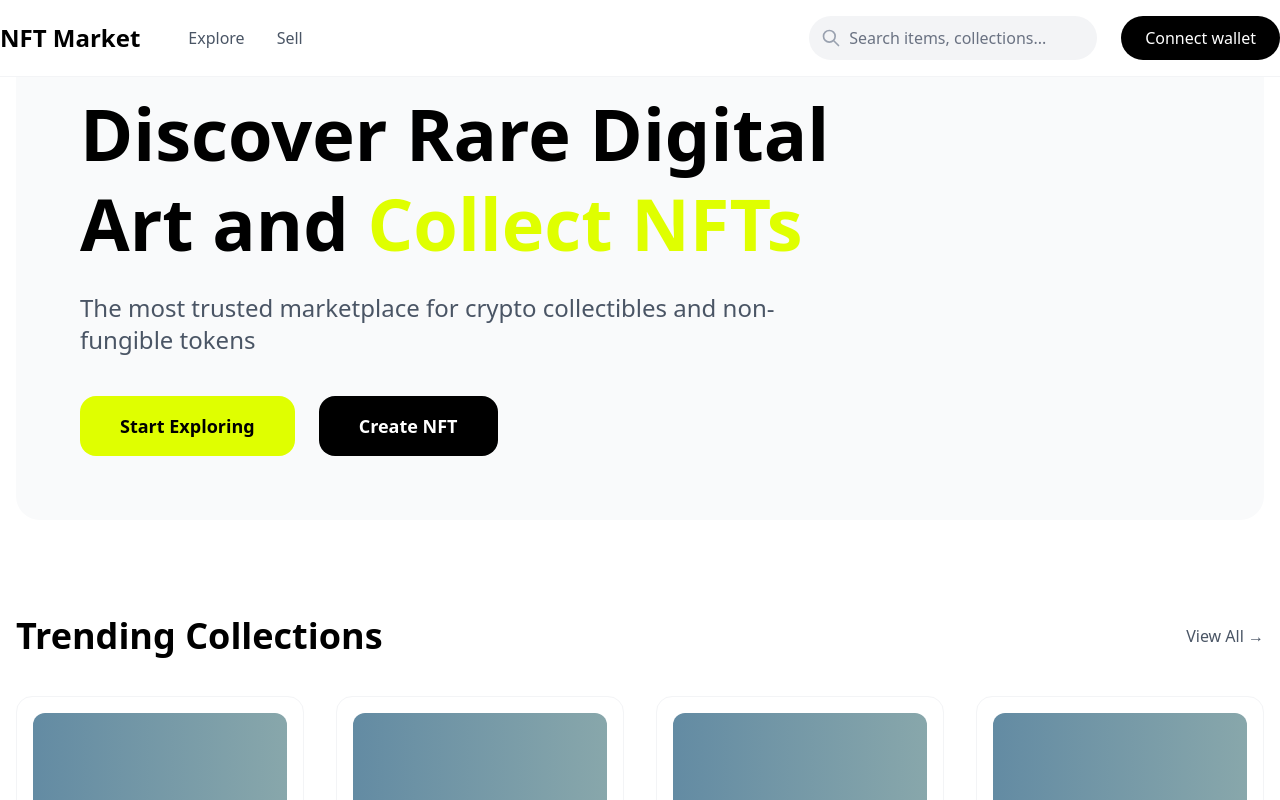
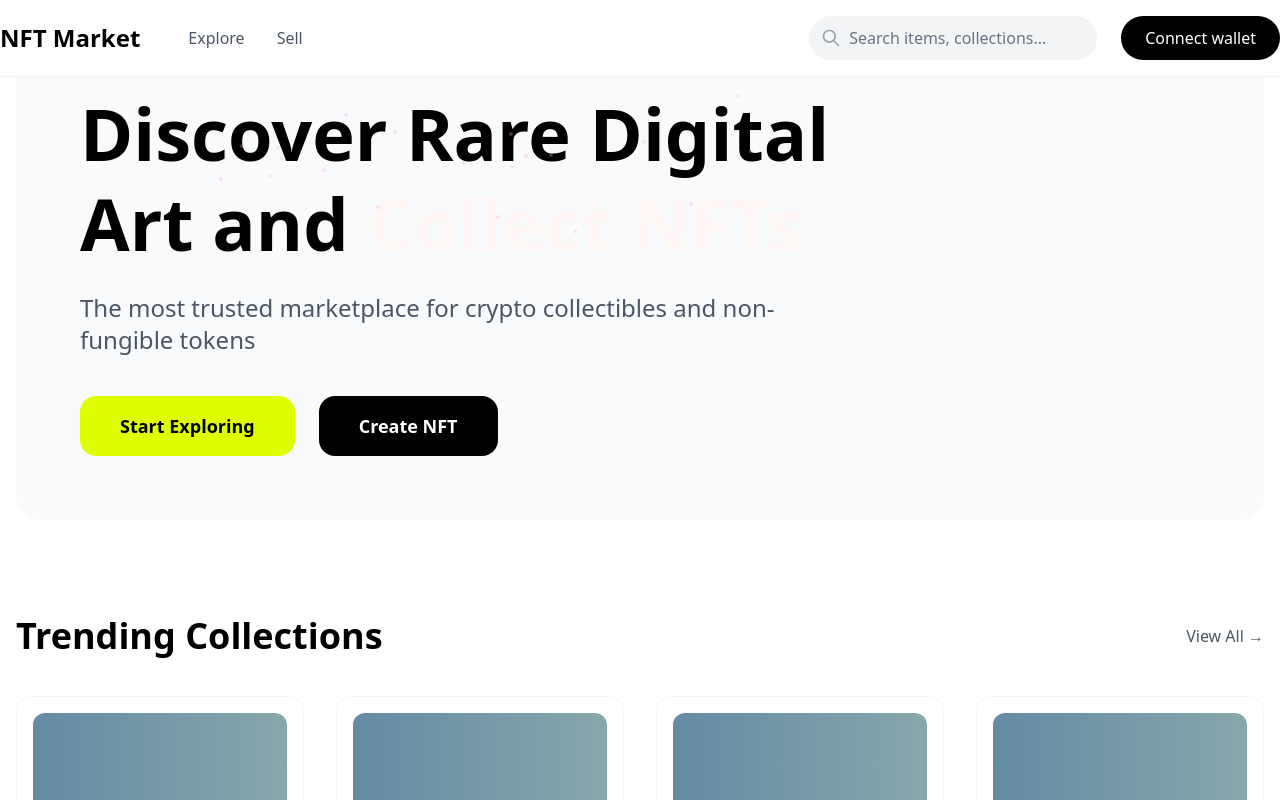
Before and after one commit to gala1234/nft-market-place, a Next.js app: page / in a window 1280 px wide. Shown: the top 800 px of the page. Built offline with nearby package versions, Linux system fonts and the light colour scheme.

Commit message:
adding framer motion

```diff
--- a/package.json
+++ b/package.json
@@ -10,6 +10,7 @@
   },
   "dependencies": {
     "@tailwindcss/postcss": "^4.0.7",
+    "framer-motion": "^12.4.4",
     "next": "15.1.7",
     "react": "^19.0.0",
     "react-dom": "^19.0.0"
--- a/src/app/globals.css
+++ b/src/app/globals.css
@@ -10,6 +10,7 @@
   --yellow-fluor: #dfff00;
   --yellow-fluor-lighter: #ffff33;
   --yellow-fluor-darker: #adff2f;
+  --pink: #ffe5e5;
 
   /* Theme Variables */
   --text-primary: var(--tuatara);
@@ -39,6 +40,19 @@
 
   --gradient-primary: linear-gradient(90deg, var(--hoki), var(--cascade));
   --gradient-secondary: linear-gradient(90deg, var(--tuatara), var(--hoki));
+}
+
+.text.primary {
+  color: var(--text-primary);
+}
+
+.link {
+  @apply transition-colors duration-200;
+  color: var(--bg-primary);
+}
+
+.link:hover {
+  color: var(--yellow-fluor);
 }
 
 /* Utility Classes */
--- a/src/components/Hero.tsx
+++ b/src/components/Hero.tsx
@@ -1,14 +1,79 @@
-import React from 'react';
+"use client";
+
+import React, { useState, useEffect } from "react";
+import { motion } from "framer-motion";
+
+interface Particle {
+  initialX: number;
+  initialY: number;
+  targetX: number;
+  targetY: number;
+  duration: number;
+}
 
 export const Hero = () => {
+  const [particles, setParticles] = useState<Particle[]>([]);
+
+  useEffect(() => {
+    const newParticles = [...Array(20)].map(() => ({
+      initialX: Math.random() * 100,
+      initialY: Math.random() * 100,
+      targetX: Math.random() * 100,
+      targetY: Math.random() * 100,
+      duration: Math.random() * 10 + 10,
+    }));
+    setParticles(newParticles);
+  }, []);
+
+  const glowVariants = {
+    initial: { color: "#FFE5E5" },
+    animate: {
+      color: ["#FFE5E5", "#FFFFFF", "#FFE5E5"],
+      transition: {
+        duration: 2.5,
+        repeat: Infinity,
+        ease: "easeInOut",
+      },
+    },
+  };
+
   return (
     <section className="mb-24">
       <div className="relative rounded-3xl overflow-hidden bg-gray-50 dark:bg-gray-900 p-12 md:p-16">
         <div className="relative z-10 max-w-3xl">
-          <h1 className="text-5xl md:text-7xl font-bold mb-6 text-black dark:text-white leading-tight">
-            Discover Rare Digital Art and{" "}
-            <span className="highlight-text">Collect NFTs</span>
-          </h1>
+          <div className="relative">
+            {particles.map((particle, index) => (
+              <motion.div
+                key={index}
+                className="absolute w-1 h-1 bg-pink-300/30 rounded-full"
+                initial={{
+                  left: `${particle.initialX}%`,
+                  top: `${particle.initialY}%`,
+                }}
+                animate={{
+                  left: `${particle.targetX}%`,
+                  top: `${particle.targetY}%`,
+                }}
+                transition={{
+                  duration: particle.duration,
+                  repeat: Infinity,
+                  repeatType: "reverse",
+                  ease: "easeInOut",
+                }}
+              />
+            ))}
+            <h1 className="text-5xl md:text-7xl font-bold mb-6 text-black dark:text-white leading-tight">
+              Discover Rare Digital Art and{" "}
+              <motion.span
+                variants={glowVariants}
+                initial="initial"
+                animate="animate"
+                className="text-yellow-500"
+              >
+                Collect NFTs
+              </motion.span>
+            </h1>
+          </div>
           <p className="text-xl md:text-2xl text-gray-600 dark:text-gray-300 mb-10">
             The most trusted marketplace for crypto collectibles and
             non-fungible tokens
--- a/src/components/buttons/Button.tsx
+++ b/src/components/buttons/ButtonSmall.tsx
@@ -8,7 +8,7 @@ interface ButtonProps {
   disabled?: boolean;
 }
 
-export const Button: React.FC<ButtonProps> = ({
+export const ButtonSmall: React.FC<ButtonProps> = ({
   children,
   onClick,
   className = "",
@@ -20,7 +20,7 @@ export const Button: React.FC<ButtonProps> = ({
       type={type}
       onClick={onClick}
       disabled={disabled}
-      className={`px-6 py-2.5 bg-black dark:bg-white text-white dark:text-black rounded-full font-medium hover:opacity-90 transition-opacity disabled:opacity-50 disabled:cursor-not-allowed ${className}`}
+      className={`px-6 py-2.5 bg-black dark:bg-white link rounded-full font-medium hover:opacity-90 transition-opacity disabled:opacity-50 disabled:cursor-not-allowed ${className}`}
     >
       {children}
     </button>
--- a/src/components/navigation/DesktopNavigation.tsx
+++ b/src/components/navigation/DesktopNavigation.tsx
@@ -1,7 +1,7 @@
 import React from "react";
 import { navigationLinks } from "./constants";
 import { SearchBar } from "../SearchBar";
-import { Button } from "../buttons/Button";
+import { ButtonSmall } from "../buttons/ButtonSmall";
 
 export const DesktopNavigation = () => {
   return (
@@ -24,9 +24,9 @@ export const DesktopNavigation = () => {
       </div>
       <div className="flex items-center space-x-6">
         <SearchBar className="w-72" />
-        <Button onClick={() => console.log("Connect wallet clicked")}>
+        <ButtonSmall onClick={() => console.log("Connect wallet clicked")}>
           Connect wallet
-        </Button>
+        </ButtonSmall>
       </div>
     </div>
   );
--- a/src/components/navigation/MobileNavigation.tsx
+++ b/src/components/navigation/MobileNavigation.tsx
@@ -1,7 +1,7 @@
 import React from "react";
 import { navigationLinks } from "./constants";
 import { SearchBar } from "../SearchBar";
-import { Button } from "../buttons/Button";
+import { ButtonSmall } from "../buttons/ButtonSmall";
 import { HamburgerButton } from "../buttons/HamburgerButton";
 
 interface MobileNavigationProps {
@@ -15,7 +15,9 @@ export const MobileNavigation: React.FC<MobileNavigationProps> = ({
 }) => {
   return (
     <div
-      className={`fixed inset-0 transform ${isOpen ? "translate-x-0 h-screen" : "translate-x-full"} transition-transform duration-300 ease-in-out md:hidden`}
+      className={`fixed inset-0 transform ${
+        isOpen ? "translate-x-0 h-screen" : "translate-x-full"
+      } transition-transform duration-300 ease-in-out md:hidden`}
     >
       <div className="fixed inset-0 bg-black bg-opacity-50" onClick={onClose} />
       <div className="fixed right-0 top-0 h-full w-64 bg-white/90 dark:bg-gray-900/90 shadow-xl backdrop-blur-sm">
@@ -34,9 +36,11 @@ export const MobileNavigation: React.FC<MobileNavigationProps> = ({
           ))}
           <div className="my-8">
             <div className="py-3">
-              <Button onClick={() => console.log("Connect wallet clicked")}>
+              <ButtonSmall
+                onClick={() => console.log("Connect wallet clicked")}
+              >
                 Connect wallet
-              </Button>
+              </ButtonSmall>
             </div>
             <div className="py-3">
               <SearchBar />
```
Also changed, not shown: 1 other file (tests, documents, lock files or other folders).
